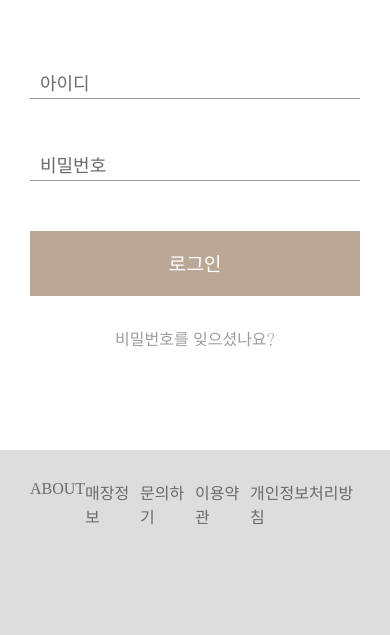
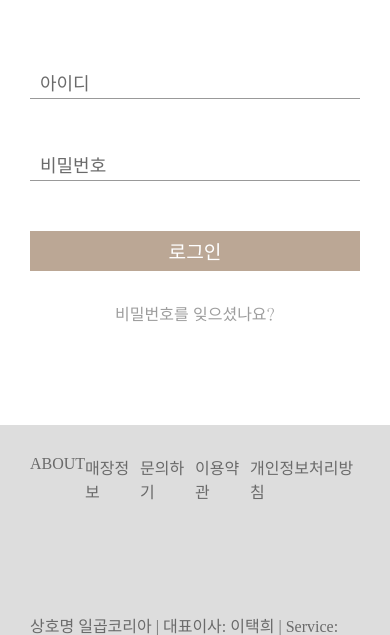
Before and after one commit to eunyeongee/nagchampa, a plain HTML site: page login.html in a window 390 px wide. Shown: the part 139-774 px from the top of the page. Drawn offline with nearby package versions, Linux system fonts and the light colour scheme; some icons are missing; a web font is replaced by a local one.

Commit message:
Add files via upload

```diff
--- a/css/login.css
+++ b/css/login.css
@@ -131,7 +131,7 @@ body,html{width:100%;height:100%;position:relative;color:#6a6a6a}
     font-family:'Nanum Myeongjo';
     width:100%;
     font-size:1.2em;
-    height:65px;
+    height:50px;
     color:#fff;
     background:#bba795;
     border:none;
@@ -160,4 +160,6 @@ body,html{width:100%;height:100%;position:relative;color:#6a6a6a}
     .log h1 {margin-left:20px;}
 
     .wrap {width:100%; padding:0 30px;}
+
+    .btn button{height:40px;}
 }
```
